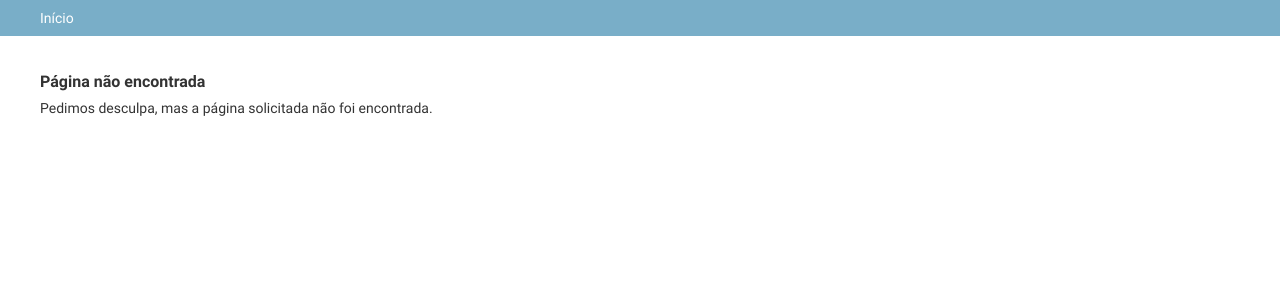
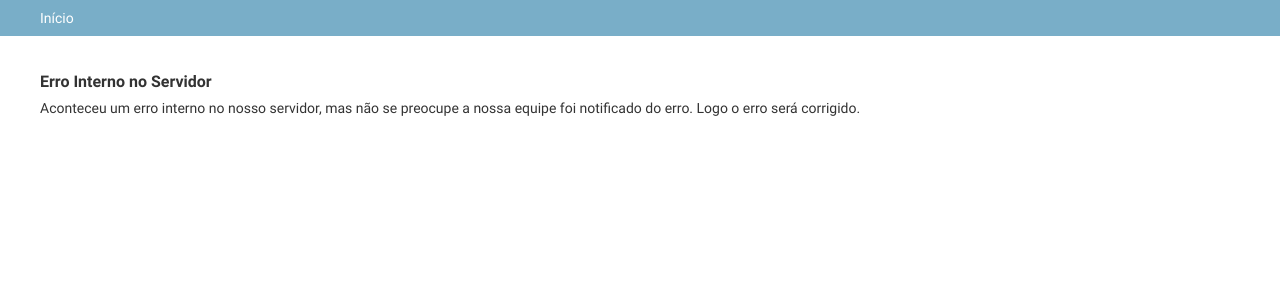
Before and after one commit to josircg/twitsearch, a Django app: template templates/500.html in a window 1280 px wide. Shown: the part 48-348 px from the top of the page. Run offline with Django 3.2, Linux system fonts and the light colour scheme; the template is opened without the code that fills it, so the values that code supplies are empty.

Commit message:
Ajuste nas mensagens

```diff
--- a/templates/404.html
+++ b/templates/404.html
@@ -1,12 +1,12 @@
 {% extends "admin/base_site.html" %}
 {% load i18n %}
 
-{% block title %}{% trans 'Page not found' %}{% endblock %}
+{% block title %}Página não encontrada{% endblock %}
 
 {% block content %}
 
-<h2>{% trans 'Page not found' %}</h2>
+<h2>Página não encontrada</h2>
 
-<p>{% trans "We're sorry, but the requested page could not be found." %}</p>
+<p>Lamentamos, mas a página solicitada não foi encontrada.</p>
 
 {% endblock %}
--- a/templates/500.html
+++ b/templates/500.html
@@ -1,12 +1,12 @@
 {% extends "admin/base_site.html" %}
 {% load i18n %}
 
-{% block title %}{% trans 'Page not found' %}{% endblock %}
+{% block title %}Erro Interno no Servidor{% endblock %}
 
 {% block content %}
 
-<h2>{% trans 'Page not found' %}</h2>
+<h2>Erro Interno no Servidor</h2>
 
-<p>{% trans "We're sorry, but the requested page could not be found." %}</p>
+<p>Aconteceu um erro interno no nosso servidor, mas não se preocupe a nossa equipe foi notificado do erro. Logo o erro será corrigido.</p>
 
 {% endblock %}
```
